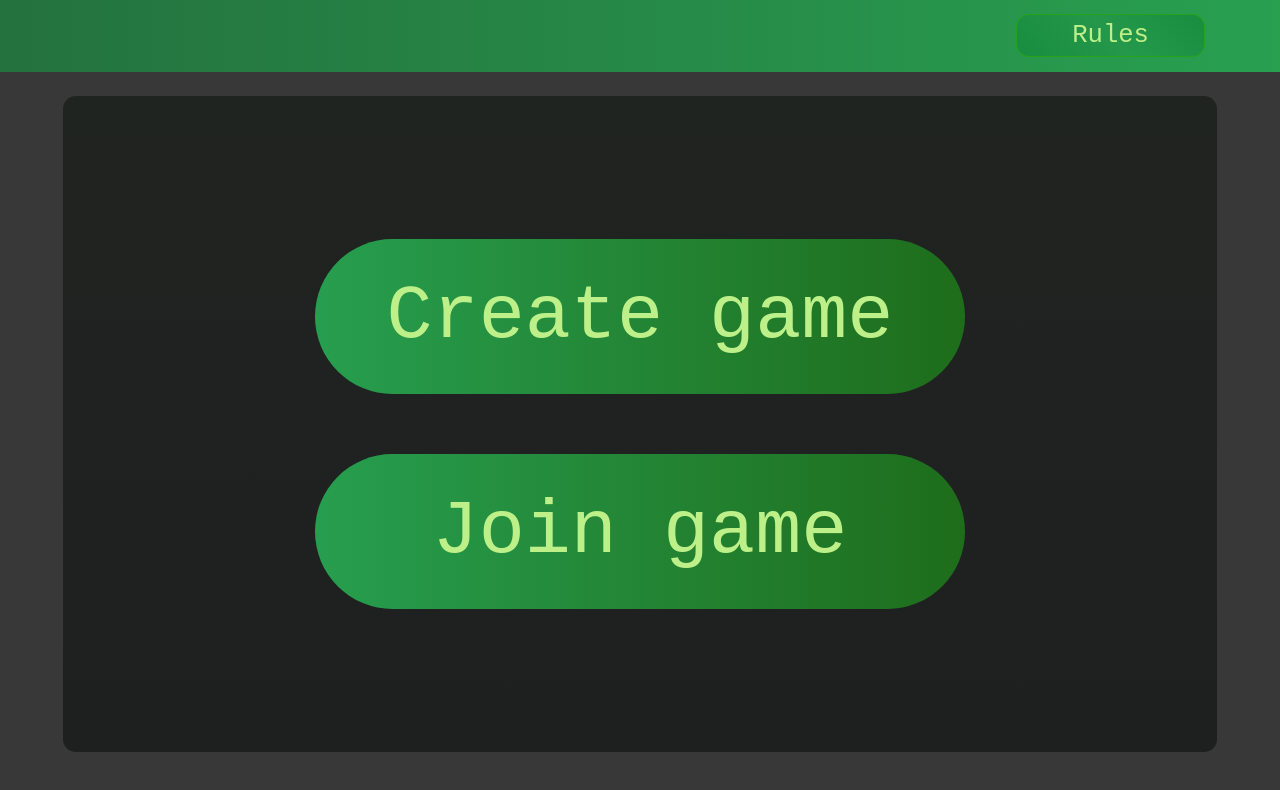
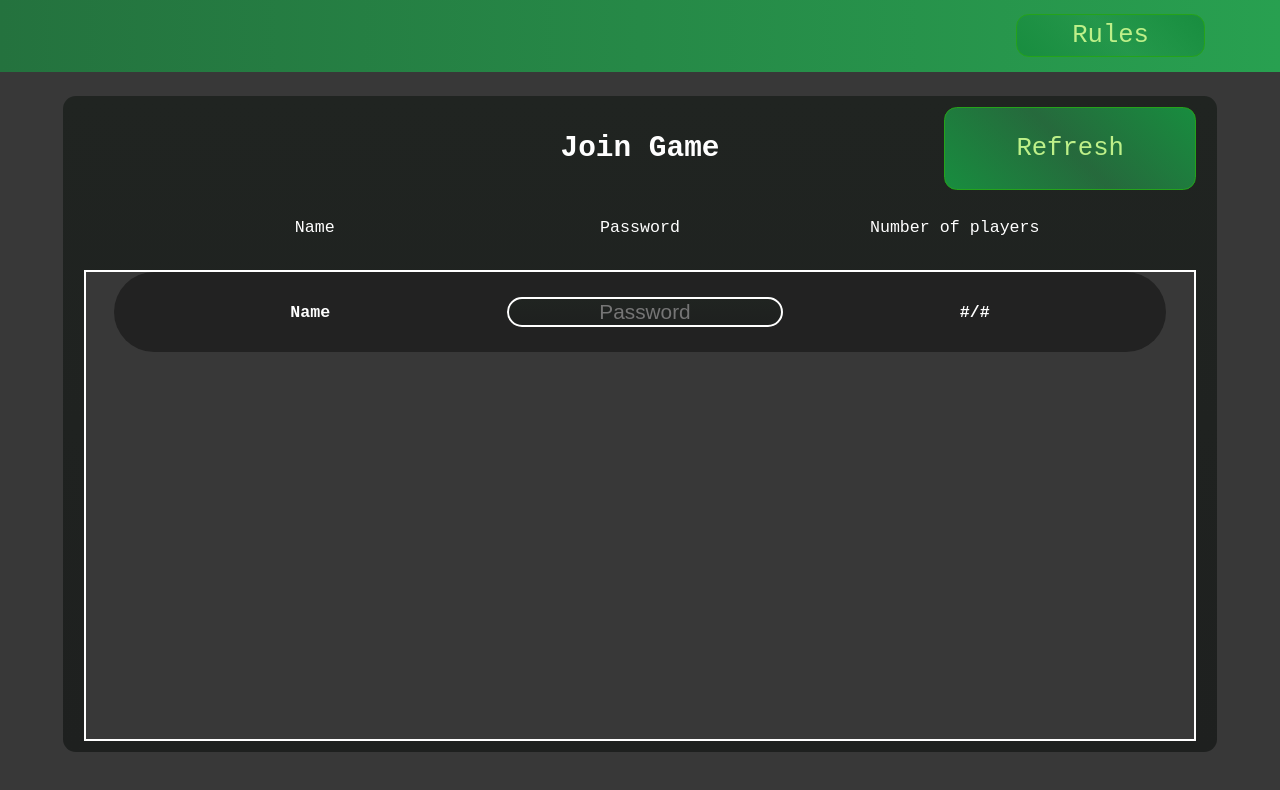
Before and after one commit to N1ktt/quoridor, a plain HTML site: page public/index.html in a window 1280 px wide. Drawn offline with Linux system fonts and the light colour scheme.

Commit message:
finished game list look

```diff
--- a/public/css/style.css
+++ b/public/css/style.css
@@ -92,11 +92,13 @@ header {
         transform: translateY(-100vh);
     }
 
-    100% {}
+    100% {
+    }
 }
 
 @keyframes pop-up-close {
-    0% {}
+    0% {
+    }
 
     100% {
         transform: translateY(-200vh);
@@ -282,7 +284,6 @@ main {
     user-select: none;
 }
 
-
 .create-game section:nth-child(3) input,
 .create-game section:nth-child(4) input {
     position: absolute;
@@ -301,13 +302,13 @@ main {
     border-radius: 50%;
 }
 
-.create-game section:nth-child(3) label:hover input~span,
-.create-game section:nth-child(4) label:hover input~span {
+.create-game section:nth-child(3) label:hover input ~ span,
+.create-game section:nth-child(4) label:hover input ~ span {
     background-color: rgb(167, 219, 111);
 }
 
-.create-game section:nth-child(3) input:checked~span,
-.create-game section:nth-child(4) input:checked~span {
+.create-game section:nth-child(3) input:checked ~ span,
+.create-game section:nth-child(4) input:checked ~ span {
     background-color: rgb(24, 141, 63);
 }
 
@@ -318,8 +319,8 @@ main {
     display: none;
 }
 
-.create-game section:nth-child(3) input:checked~span::after,
-.create-game section:nth-child(4) input:checked~span::after {
+.create-game section:nth-child(3) input:checked ~ span::after,
+.create-game section:nth-child(4) input:checked ~ span::after {
     display: block;
 }
 
@@ -362,11 +363,11 @@ main {
     background-color: #fff;
 }
 
-.create-game section:nth-child(10) label:hover input~span {
+.create-game section:nth-child(10) label:hover input ~ span {
     background-color: rgb(167, 219, 111);
 }
 
-.create-game section:nth-child(10) input:checked~span {
+.create-game section:nth-child(10) input:checked ~ span {
     background-color: rgb(24, 141, 63);
 }
 
@@ -376,7 +377,7 @@ main {
     display: none;
 }
 
-.create-game section:nth-child(10) input:checked~span::after {
+.create-game section:nth-child(10) input:checked ~ span::after {
     display: block;
 }
 
@@ -408,40 +409,50 @@ main {
 }
 
 .join-game p:nth-child(2) {
-    grid-column: 2/5;
+    grid-column: 3/7;
 }
 
 .join-game p:nth-child(3) {
-    grid-column: 6/9;
+    grid-column: 8/13;
 }
 
 .join-game p:nth-child(4) {
-    grid-column: 10/13;
+    grid-column: 14/17;
 }
 
-.join-game p {
-    font-size: 1.3em;
+.join-game input:nth-child(5) {
+    grid-column: 15/-2;
+    grid-row: 2/3;
+    color: rgb(190, 240, 137);
+    font-size: 2vw;
+    background: linear-gradient(45deg, rgb(24, 141, 63), rgba(44, 182, 90, 0.473), rgb(24, 141, 63));
+    border: rgb(37, 163, 26) 1px solid;
+    transition-duration: 2s;
+    font-family: monospace;
+    border-radius: 1vw;
 }
-
+.join-game input:nth-child(5):hover {
+    transform: scale(105%);
+    transition-duration: 2s;
+    cursor: pointer;
+}
 .join-game ul {
     grid-column: 2/-2;
     grid-row: 6/-2;
     border: 2px solid #fff;
-    border-radius: 2vh;
     margin: 0;
     background-color: rgb(56, 56, 56);
     padding: 0;
     display: flex;
     flex-flow: column nowrap;
-    justify-content: center;
     align-items: center;
-    overflow-y: scroll;
+    overflow-y: auto;
     gap: 10px;
 }
 
 .join-game li {
     list-style: none;
-    width: 85%;
+    width: 95%;
     background-color: rgb(34, 34, 34);
     min-height: 80px;
     border-radius: 40px;
@@ -450,7 +461,28 @@ main {
     justify-content: center;
     align-items: center;
 }
-
-.join-game div {
-    display: block;
+.join-game p,
+.join-game h3 {
+    color: #fff;
+    font-family: monospace;
+    font-size: 1.3vw;
 }
+.join-game h2 {
+    color: #fff;
+    font-family: monospace;
+    font-size: 2.3vw;
+}
+/* join game - game list */
+.join-game li {
+    display: flex;
+    flex-flow: row nowrap;
+    justify-content: space-evenly;
+}
+.join-game input[type="text"] {
+    background: linear-gradient(rgb(32, 36, 33), rgb(30, 32, 31));
+    border: 2px solid #fff;
+    border-radius: 2vh;
+    font-size: 1.3em;
+    color: rgb(190, 240, 137);
+    text-align: center;
+}
--- a/public/index.html
+++ b/public/index.html
@@ -10,38 +10,20 @@
 
     <body>
         <header><input type="button" value="Rules" class="btn-rules" /></header>
-        <!-- <main class="join-game">
+        <main class="join-game">
             <h2>Join Game</h2>
             <p>Name</p>
             <p>Password</p>
             <p>Number of players</p>
+            <input type="button" value="Refresh" />
             <ul>
-            <div></div>
-            <li>EEEEEEEEE</li>
-            <li>EEEEEEEEE</li>
-            <li>EEEEEEEEE</li>
-            <li>EEEEEEEEE</li>
-            <li>EEEEEEEEE</li>
-            <li>EEEEEEEEE</li>
-            <li>EEEEEEEEE</li>
-            <li>EEEEEEEEE</li>
-            <li>EEEEEEEEE</li>
-            <li>EEEEEEEEE</li>
-            <li>EEEEEEEEE</li>
-            <li>EEEEEEEEE</li>
-            <li>EEEEEEEEE</li>
-            <li>EEEEEEEEE</li>
-            <li>EEEEEEEEE</li>
-            <li>EEEEEEEEE</li>
-            <li>EEEEEEEEE</li>
-            <li>EEEEEEEEE</li>
-            <li>EEEEEEEEE</li>
-            <li>EEEEEEEEE</li>
-            <li>EEEEEEEEE</li>
-            <li>EEEEEEEEE</li>
+                <li>
+                    <h3>Name</h3>
+                    <input type="text" placeholder="Password" />
+                    <h3>#/#</h3>
+                </li>
             </ul>
-    </main> -->
-        <main></main>
+        </main>
     </body>
     <script src="javaScript/menu.js"></script>
     <script src="javaScript/pop_up.js"></script>
--- a/public/javaScript/menu.js
+++ b/public/javaScript/menu.js
@@ -143,18 +143,20 @@ function join_game() {
     }, 1500)
 }
 
-play_on()
+// play_on()
 
-function set_join_padding() {
-    const ulHeight = document.querySelector(".join-game").querySelector("ul").offsetHeight
-    let children = document.querySelector(".join-game").querySelector("ul").children
-    let childHeight = (children.length - 1) * 90
-    let divHeight = (childHeight - ulHeight) / 2
-    console.log(divHeight)
-    document.querySelector("main").querySelector("div").style.height = divHeight
-}
-window.addEventListener("resize", () => {
-    if (document.querySelector(".join-game") != null) {
-        set_join_padding()
-    }
-})
+//some code that probably wont be used anymore, but im not deleting it for some reason
+
+// function set_join_padding() {
+//     const ulHeight = document.querySelector(".join-game").querySelector("ul").offsetHeight
+//     let children = document.querySelector(".join-game").querySelector("ul").children
+//     let childHeight = (children.length - 1) * 90
+//     let divHeight = (childHeight - ulHeight) / 2
+//     console.log(divHeight)
+//     document.querySelector("main").querySelector("div").style.height = divHeight
+// }
+// window.addEventListener("resize", () => {
+//     if (document.querySelector(".join-game") != null) {
+//         set_join_padding()
+//     }
+// })
```
Lines whose indentation alone changed are shown as unchanged.
